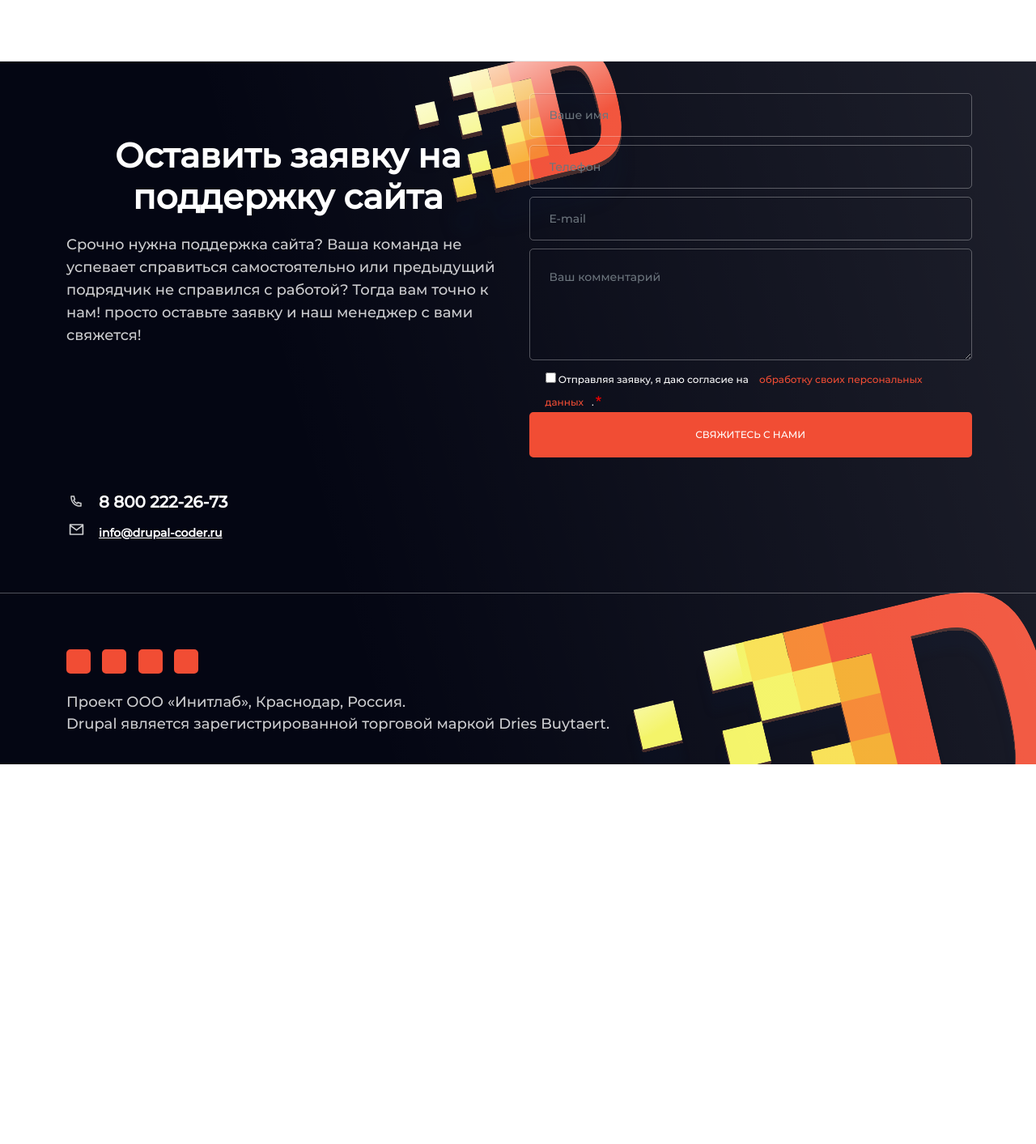
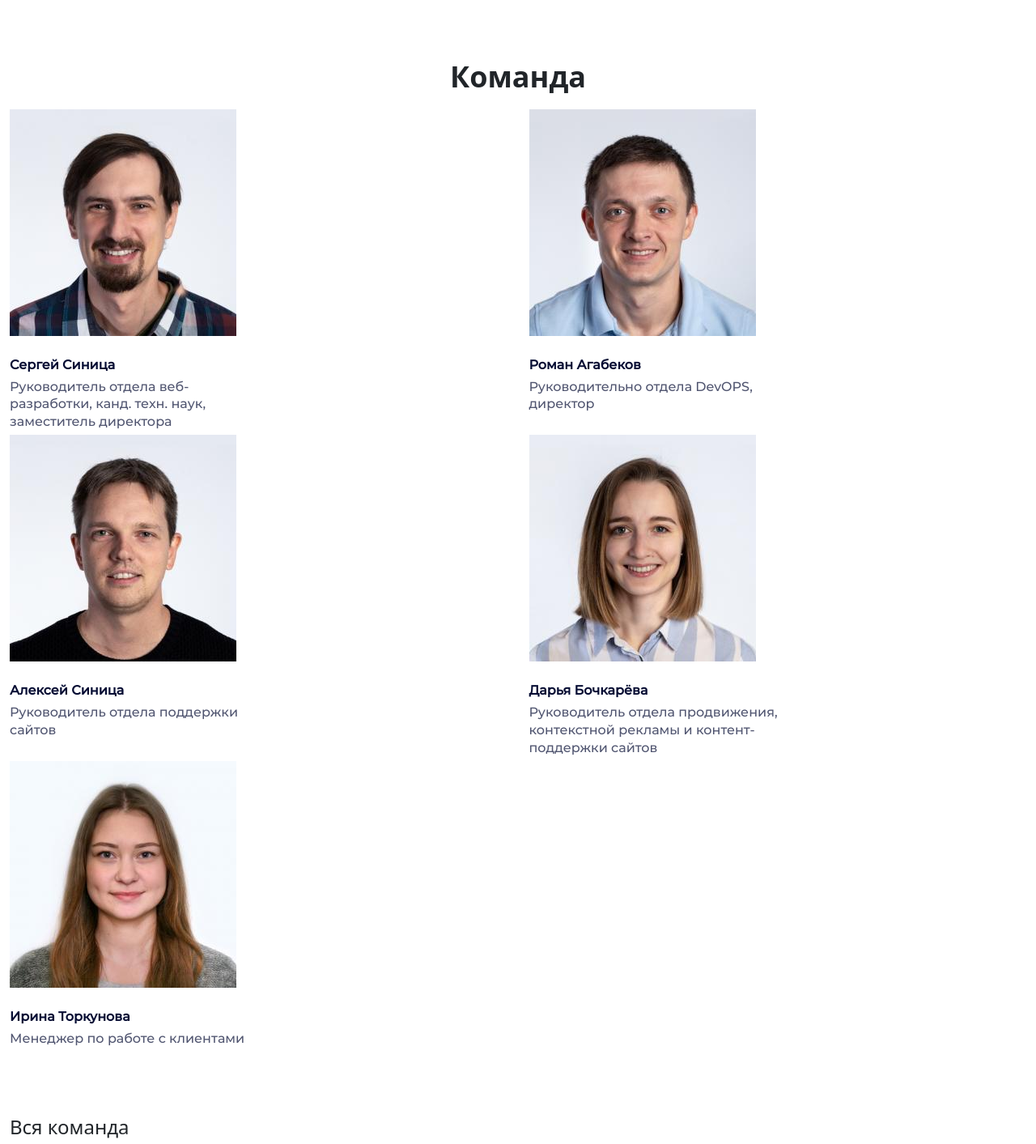
Before and after one commit to LukyanenkoA/webproject, a plain HTML site: page index.html in a window 1280 px wide. Shown: the part 4520-5933 px from the top of the page at 81% size. Before the commit the page ends 5464 px from the top, so only its background shows below. Drawn offline with nearby package versions, Linux system fonts and the light colour scheme.

Commit message:
Update index.html

```diff
--- a/index.html
+++ b/index.html
@@ -18,7 +18,7 @@
           <div class="overlay col-sm-12 col-md-8 mx-auto">
             <img id="imgHeader" src="project/img/drupal-coder.svg" alt="" width="156" height="31">
             <nav>
-              <ul class="main d-md-block d-sm-none" id="mainMenu" d-md-block d-sm-none>
+              <ul class="main d-md-block d-none" id="mainMenu">
                 <li>
                   <a href="">ПОДДЕРЖКА  DRUPAL</a>
                 </li>
@@ -561,6 +561,71 @@
         </div>
       </div>
     </div>
+  <div class="teamDev">
+    <h2 class="block-title">Команда</h2>
+      <div class="form-group">
+        <div class="container-fluid">
+          <div class="view view-team">
+            <div class="view-header">
+              <div class="row row-flex">
+                <div class="col-xs-6 col-sm-6 col-md-4 views-row">
+                  <div class="user-teaser-photo">
+                    <picture>
+                      <source srcset="project/img/IMG_2472_0.jpg" type="image/jpeg">
+                        <img srcset="project/img/IMG_2472_0.jpg" src="project/img/IMG_2472_0.jpg" class="img-responsive">
+                      </picture>
+                  </div>
+                  <div class="user-teaser-name">Сергей Синица</div>
+                  <div class="user-teaser-post">Руководитель отдела веб-разработки, канд. техн. наук, заместитель директора</div>
+                </div>
+
+                <div class="col-xs-6 col-sm-6 col-md-4 views-row">
+                  <div class="user-teaser-photo">
+                    <picture>
+                      <source srcset="project/img/IMG_2539_0.jpg" type="image/jpeg">
+                      <img srcset="project/img/IMG_2539_0.jpg" src="project/img/IMG_2539_0.jpg" class="img-responsive">
+                    </picture>
+                  </div>
+                  <div class="user-teaser-name">Роман Агабеков</div>
+                  <div class="user-teaser-post">Руководительно отдела DevOPS, директор</div>
+                </div>
+                <div class="col-xs-6 col-sm-6 col-md-4 views-row">
+                  <div class="user-teaser-photo">
+                    <picture>
+                      <source srcset="project/img/IMG_2474_1.jpg" type="image/jpeg">
+                      <img srcset="project/img/IMG_2474_1.jpg" src="project/img/IMG_2474_1.jpg" class="img-responsive">
+                    </picture>
+                  </div>
+                  <div class="user-teaser-name">Алексей Синица</div>
+                  <div class="user-teaser-post">Руководитель отдела поддержки сайтов</div>
+                </div>
+                <div class="col-xs-6 col-sm-6 col-md-4 views-row">
+                  <div class="user-teaser-photo">
+                    <picture>
+                      <source srcset="project/img/IMG_2522_0.jpg" type="image/jpeg">
+                      <img srcset="project/img/IMG_2522_0.jpg" src="project/img/IMG_2522_0.jpg" class="img-responsive">
+                    </picture>
+                  </div>
+                  <div class="user-teaser-name">Дарья Бочкарёва</div>
+                  <div class="user-teaser-post">Руководитель отдела продвижения, контекстной рекламы и контент-поддержки сайтов</div>
+                </div>
+                <div class="col-xs-6 col-sm-6 col-md-4 views-row">
+                  <div class="user-teaser-photo">
+                      <picture>
+                      <source srcset="project/img/IMG_9971_16.jpg" type="image/jpeg">
+                        <img srcset="project/img/IMG_9971_16.jpg" src="project/img/IMG_9971_16.jpg" class="img-responsive">
+                      </picture>
+                  </div>
+                  <div class="user-teaser-name">Ирина Торкунова</div>
+                  <div class="user-teaser-post">Менеджер по работе с клиентами</div>
+                </div>
+              </div>
+              <div class="more-link form-group">Вся команда</div>
+            </div>
+          </div>
+        </div>
+      </div>
+  </div>
   <footer class="footer" role="contentinfo">
     <div class=" container">
       <div class="region region-footer">
```
